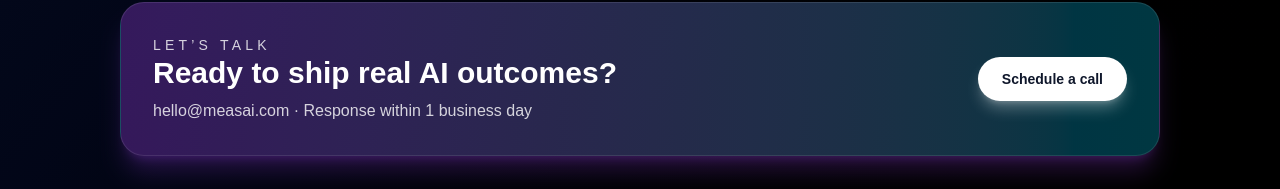
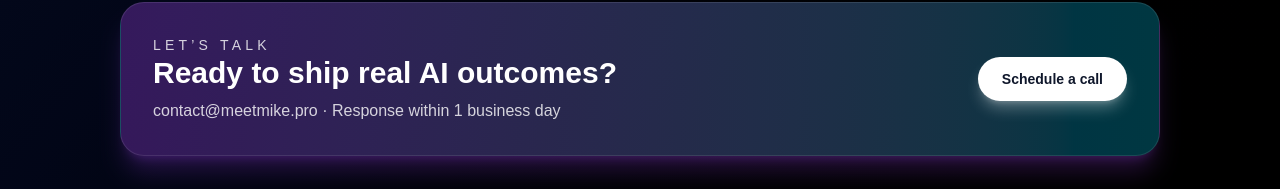
Before and after one commit to hollbaum/meetmike-pro, a Next.js app in the folder app/: page / in a window 1280 px wide. Shown: the part 1409-1598 px from the top of the page. Built offline with nearby package versions, Linux system fonts and the light colour scheme.

Commit message:
Update contact email to contact@meetmike.pro

```diff
--- a/app/src/app/page.tsx
+++ b/app/src/app/page.tsx
@@ -47,7 +47,7 @@
             </p>
             <div className="flex flex-wrap gap-3">
               <a
-                href="mailto:hello@measai.com"
+                href="mailto:contact@meetmike.pro"
                 className="rounded-full bg-purple-500 px-6 py-3 text-sm font-semibold text-white shadow-lg shadow-purple-500/30 transition hover:-translate-y-0.5 hover:bg-purple-400"
               >
                 Book a Consultation
@@ -123,10 +123,10 @@
             <div>
               <p className="text-sm uppercase tracking-[0.3em] text-white/80">Let’s talk</p>
               <h3 className="text-2xl font-semibold text-white sm:text-3xl">Ready to ship real AI outcomes?</h3>
-              <p className="mt-2 text-base text-white/80">hello@measai.com · Response within 1 business day</p>
+              <p className="mt-2 text-base text-white/80">contact@meetmike.pro · Response within 1 business day</p>
             </div>
             <a
-              href="mailto:hello@measai.com"
+              href="mailto:contact@meetmike.pro"
               className="inline-flex items-center justify-center rounded-full bg-white px-6 py-3 text-sm font-semibold text-slate-900 shadow-lg shadow-white/30 transition hover:-translate-y-0.5"
             >
               Schedule a call
```
